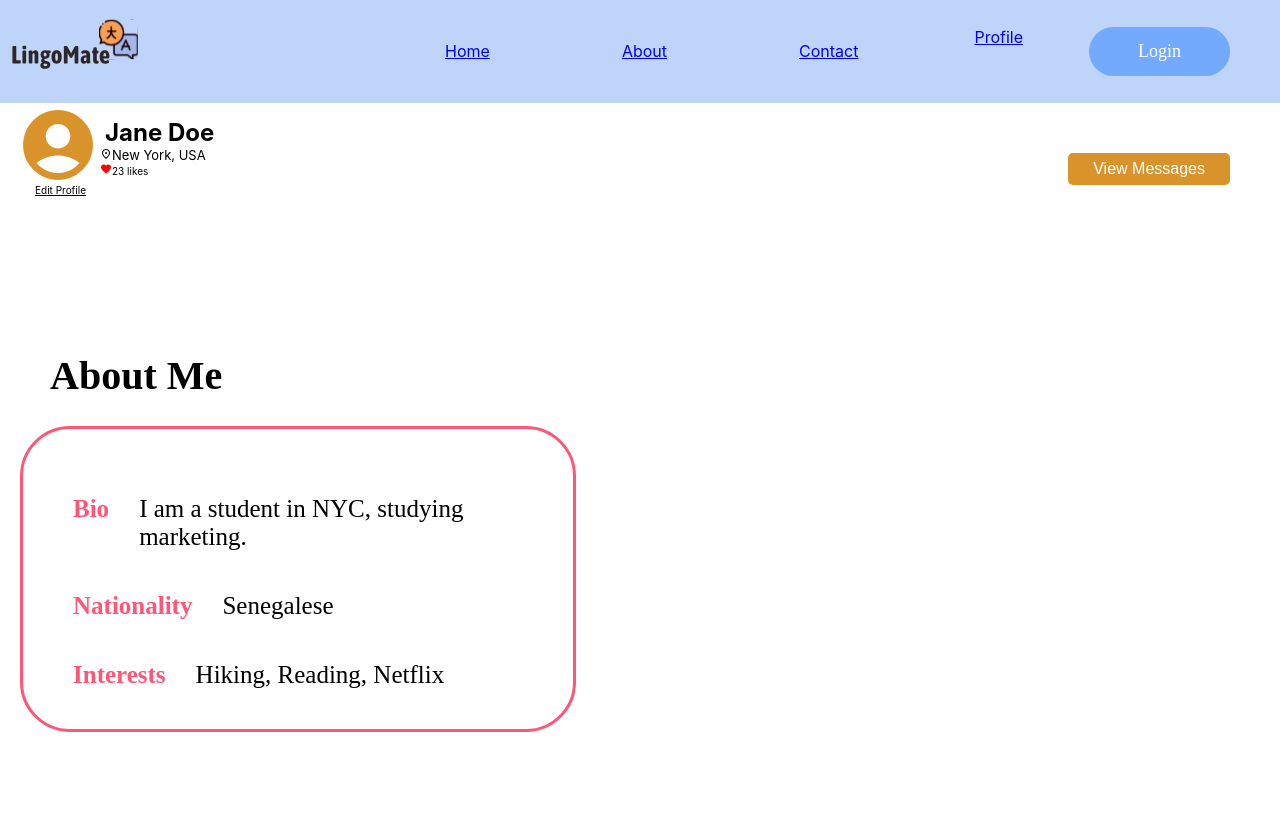
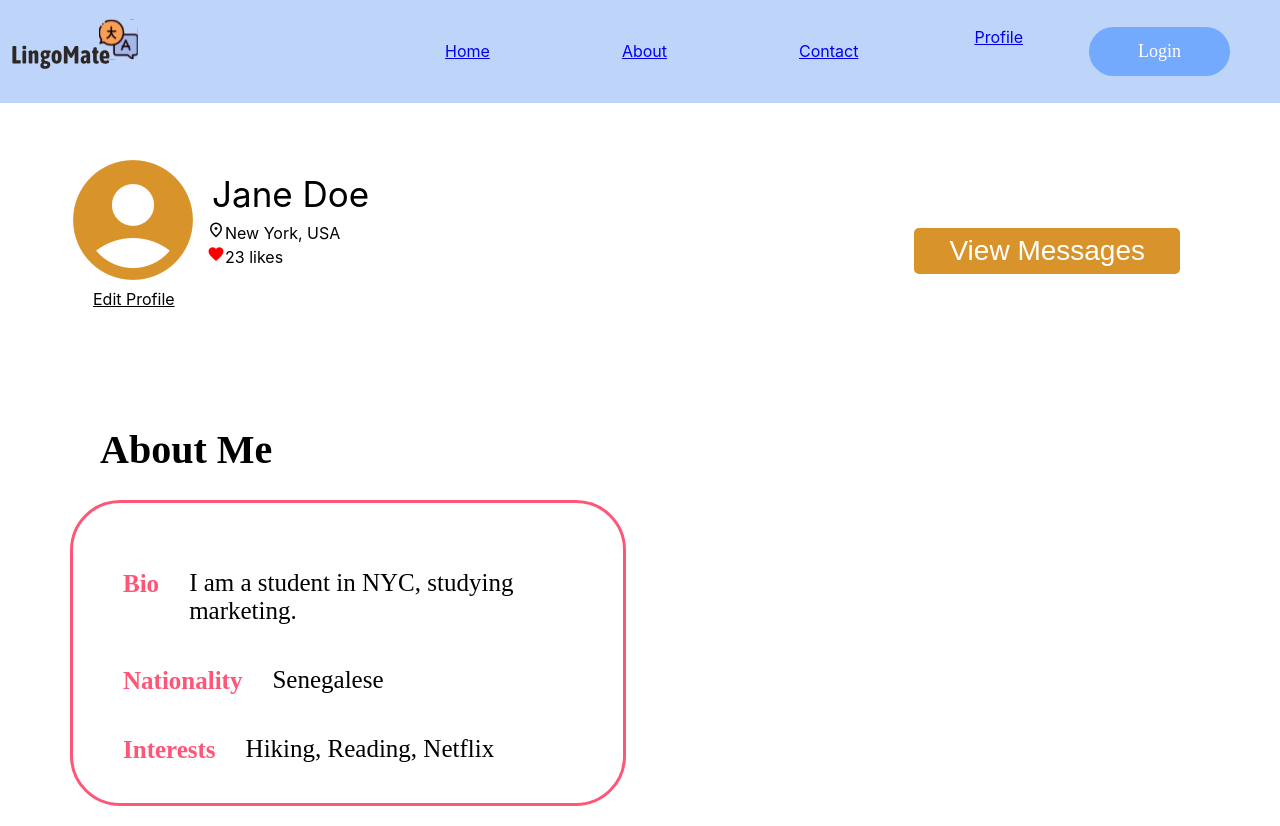
Before and after one commit to tinatinkokoshvili/LingoMate, a React (Create React App) app: page /profile in a window 1280 px wide. Before the commit the page ends 800 px from the top, so only its background shows below. Built offline with nearby package versions, Linux system fonts and the light colour scheme; no server answers.

Commit message:
modified size of profile header

```diff
--- a/src/screens/ProfilePage/Profile.js
+++ b/src/screens/ProfilePage/Profile.js
@@ -19,20 +19,20 @@ function Profile() {
         </head>
         <div id="profile-head">
         <div id="pfp">
-                <span class="material-icons-round" style={{fontSize: '84px', color: '#D9932B'}}>
+                <span class="material-icons-round" style={{fontSize: '144px', color: '#D9932B'}}>
                     account_circle
                 </span>
             </div>
             <div id="item" >
                 <div id="name"> Jane Doe </div>
                 <div id="location" >
-                    <span class="material-icons-outlined"  style={{fontSize: '12px'}}>
+                    <span class="material-icons-outlined"  style={{fontSize: '18px'}}>
                         place
                     </span>
                     New York, USA
                 </div>
                 <div id="likes">
-                    <span class="material-icons-outlined" style={{fontSize: '12px', color: 'red'}} >
+                    <span class="material-icons-outlined" style={{fontSize: '18px', color: 'red'}} >
                         favorite
                         </span>
                         23 likes
--- a/src/style/Profile.css
+++ b/src/style/Profile.css
@@ -1,11 +1,20 @@
+#profile{
+    margin-left: 50px;
+    margin-right: 50px;
+
+}
 .header-container{
     display: flex;
     flex-direction: row;
     justify-content: space-between;
     align-items: center;
+    margin-top: 50px;
+    margin-left: 50px;
+    margin-bottom: -100px;
+
         }
 .view-messages{
-    margin-bottom: 90px;
+    margin-bottom: 150px;
     margin-right: 50px;
 }
 
@@ -14,8 +23,9 @@
     color: white;
     border-radius: 5px;
     /* font-weight: ;   */
-    padding: 7px 25px 7px 25px;
-    font-size: medium;
+    font-size: 28px;
+    padding: 7px 35px 7px 35px;
+
     border: none;
 }
 #profile-head{
@@ -28,31 +38,35 @@
     grid-area: 1/1/4/2;
     align-self: start;
     justify-self: end;
-
+    margin-top: -5px;
+    margin-right: -5px;
 
 }
 #item{
     margin-top: 15px;
     justify-self: start;
     align-self: end;
+    margin-left: 7px;
+    line-height: 1.5;
 }
 #name{
     margin-left: 5px;
-    font-weight: bold;
-    font-size: x-large;
+    font-weight: medium;
+    font-size: 35px;
+    margin-top: ;
 }
 #location{
-    font-size: small;
+    font-size: 15;
 }
 #likes{
-    font-size: x-small;
+    font-size: 15;
 
 }
 .edit-profile{
     grid-area: 2/1/3/2;
-    margin-left: 35px;
-    margin-top: 7px;
-    font-size: x-small;
+    margin-left: -7px;
+    margin-top: 20px;
+    font-size: 16px;
 }
 .edit-profile a{
     text-decoration: underline;
```
